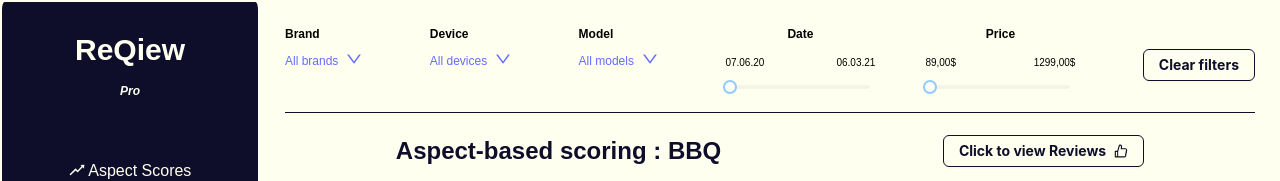
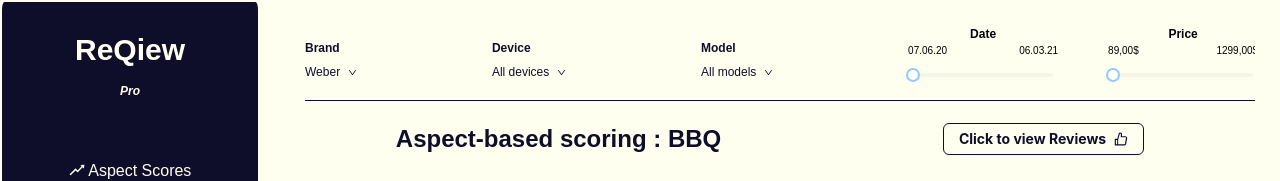
Before and after one commit to jdlms/dashboard, a React (Vite) app: page / in a window 1280 px wide. Shown: the top 181 px of the page. Built offline with nearby package versions, Linux system fonts and the light colour scheme.

Commit message:
filter menu carets

```diff
--- a/src/components/Filter/DropMenus.tsx
+++ b/src/components/Filter/DropMenus.tsx
@@ -1,6 +1,7 @@
-import { DownOutlined } from "@ant-design/icons";
+import { CaretLeftOutlined, CaretRightOutlined, DownOutlined } from "@ant-design/icons";
 import type { MenuProps } from "antd";
 import { Dropdown, Space } from "antd";
+import { useLocation } from "react-router-dom";
 
 type DropMenuItem = {
   title: string;
@@ -28,14 +29,27 @@ const items: MenuProps["items"] = [
 ];
 
 export function DropMenus({ item }: DropMenusProps) {
+  const location = useLocation();
+  const route = location.pathname;
+
   return (
     <div style={{ display: "flex", flexDirection: "column" }}>
-      <span style={{ fontWeight: 600, fontSize: "12px", marginBottom: "5px" }}>{item.title}</span>
-      <Dropdown menu={{ items }} >
+      <Space>
+        {item.placeholder === "Weber" && route === "/benchmark" ? (
+          <CaretLeftOutlined style={{ fontSize: "18px", color: "#0e0e2b" }} />
+        ) : null}
+        <span style={{ fontWeight: 600, fontSize: "12px", marginBottom: "5px", color: "#0e0e2b" }}>
+          {item.title}
+        </span>
+        {item.placeholder === "Bosch" ? (
+          <CaretRightOutlined style={{ fontSize: "18px", color: "#0e0e2b" }} />
+        ) : null}
+      </Space>
+      <Dropdown menu={{ items }}>
         <a onClick={(e) => e.preventDefault()}>
           <Space>
-            <span style={{ fontSize: "12px" }}>{item.placeholder}</span>
-            <DownOutlined />
+            <span style={{ fontSize: "12px", color: "#0e0e2b" }}>{item.placeholder}</span>
+            <DownOutlined style={{ fontSize: "9px", color: "#0e0e2b" }} />
           </Space>
         </a>
       </Dropdown>
--- a/src/components/Filter/Filter.tsx
+++ b/src/components/Filter/Filter.tsx
@@ -2,16 +2,22 @@ import { Button } from "antd";
 import { DropMenus } from "./DropMenus";
 import "./Filter.css";
 import { Spans } from "./Spans";
-import { catagories, spans } from "./catagories";
-
-console.log(catagories);
+import { catagories, comparison, spans } from "./catagories";
+import { useLocation } from "react-router-dom";
 
 export function Filter() {
+  const location = useLocation();
+  const route = location.pathname;
+
   return (
-    <div className="filter-container">
-      {catagories.map((item) => (
-        <DropMenus item={item} />
-      ))}
+    <div
+      className="filter-container"
+      style={{ width: 1200, marginLeft: "20px", display: "flex", alignItems: "center" }}
+    >
+      {route !== "/benchmark"
+        ? catagories.map((item) => <DropMenus item={item} />)
+        : comparison.map((item) => <DropMenus item={item} />)}
+
       <div
         style={{
           display: "flex",
--- a/src/components/Filter/Spans.tsx
+++ b/src/components/Filter/Spans.tsx
@@ -23,7 +23,7 @@ export function Spans({ item }: SpansProps) {
           flexDirection: "row",
           justifyContent: "space-between",
           width: "150px",
-          marginTop: "12px",
+          // marginTop: "12px",
         }}
       >
         <span style={{ fontSize: "10px" }}>{item.rangeBegin}</span>
--- a/src/components/Filter/catagories.ts
+++ b/src/components/Filter/catagories.ts
@@ -1,5 +1,5 @@
 export const catagories = [
-  { title: "Brand", placeholder: "All brands", selection: ["Option 1", "Option 2", "Option 3"] },
+  { title: "Brand", placeholder: "Weber", selection: ["Option 2", "Option 3", "Option 4"] },
   { title: "Device", placeholder: "All devices", selection: ["Option 1", "Option 2", "Option 3"] },
   { title: "Model", placeholder: "All models", selection: ["Option 1", "Option 2", "Option 3"] },
 ];
@@ -9,4 +9,18 @@ export const spans = [
   { title: "Price", rangeBegin: "89,00$", rangeEnd: "1299,00$" },
 ];
 
-// export const range = []
+export const comparison = [
+  { title: "Device", placeholder: "All devices", selection: ["Option 1", "Option 2", "Option 3"] },
+  {
+    title: "Brand",
+    placeholder: "Weber",
+    selection: ["Option 2", "Option 3", "Option 4"],
+
+  },
+  {
+    title: "Brand",
+    placeholder: "Bosch",
+    selection: ["Option 2", "Option 3", "Option 4"],
+
+  },
+];
```
